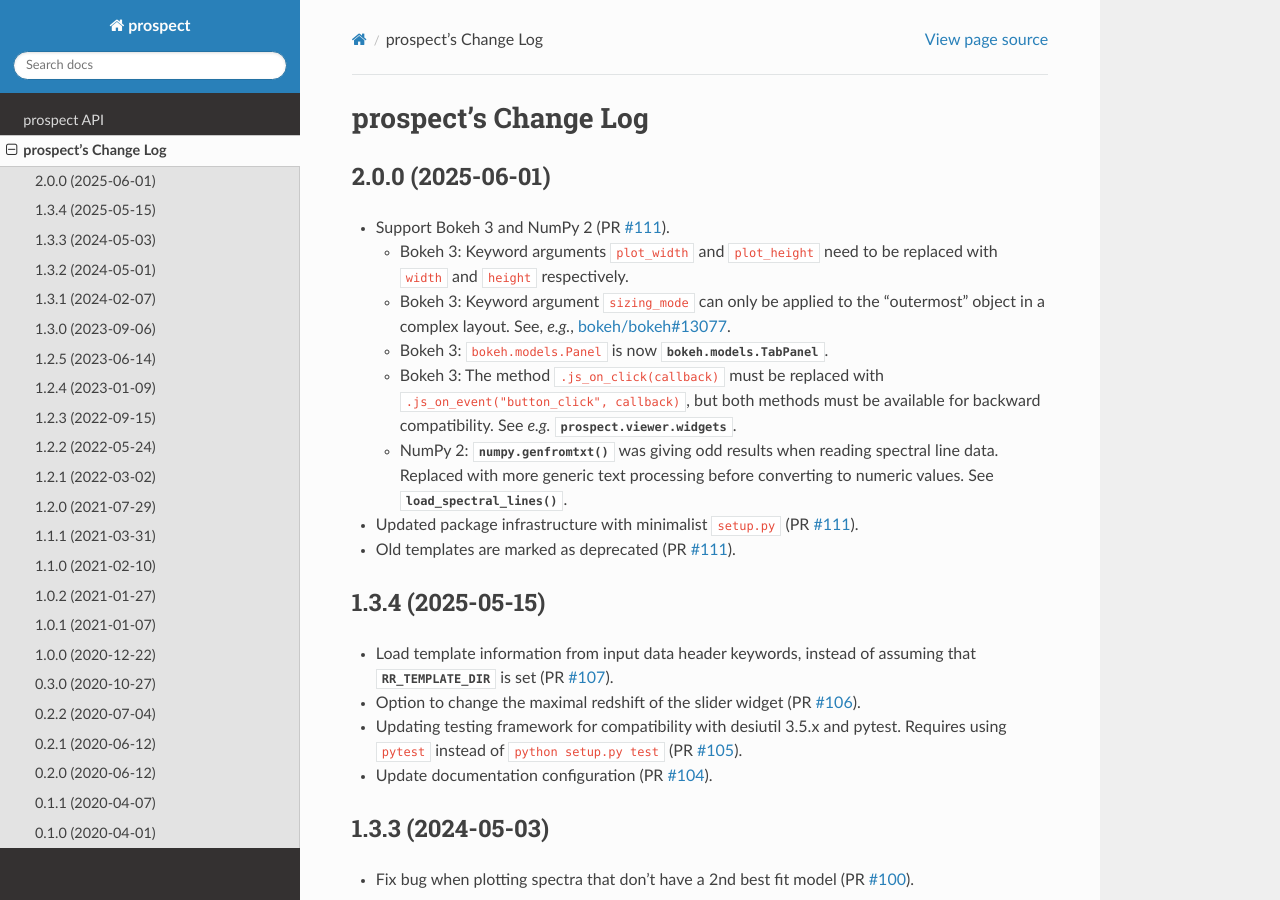
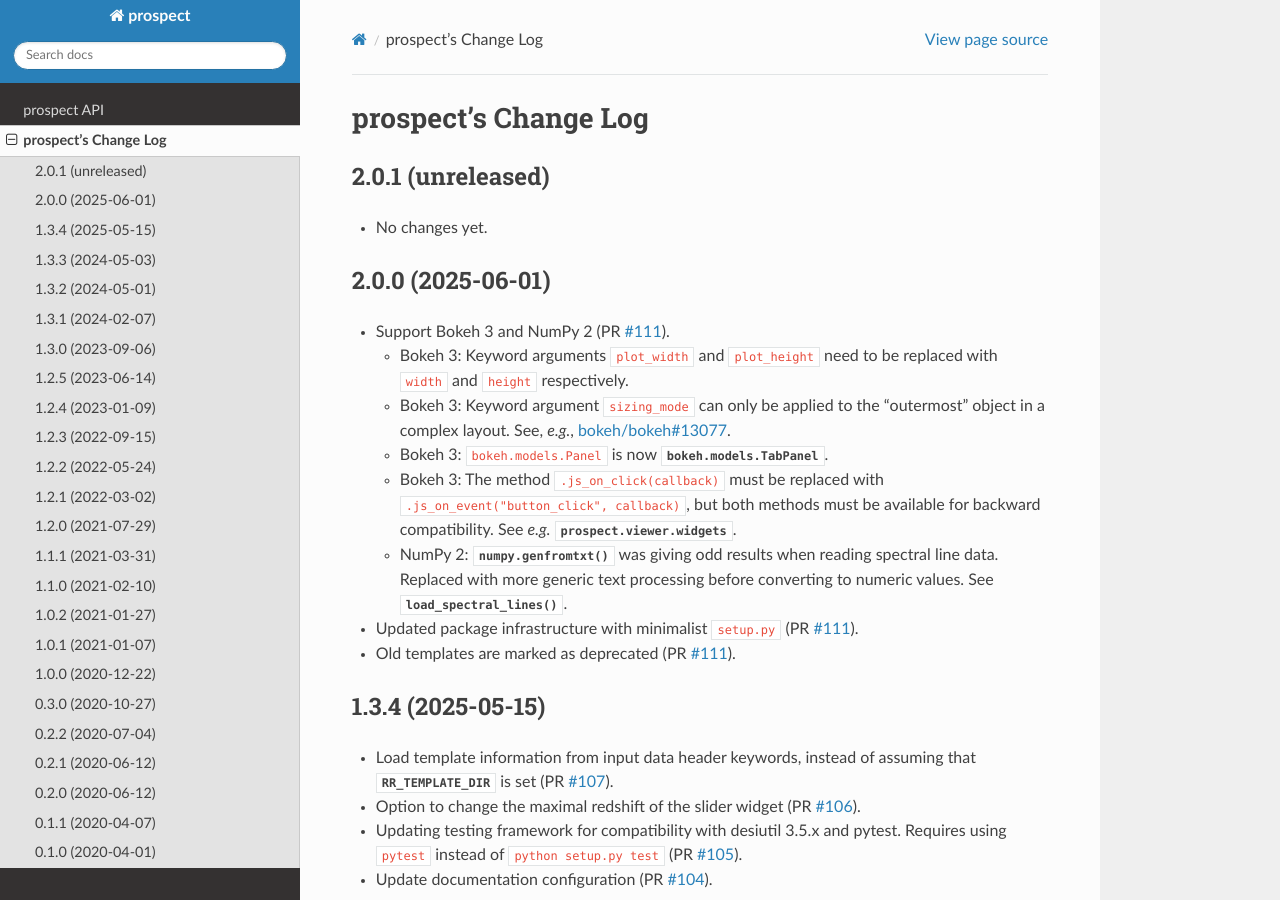
Before and after one commit to desihub/prospect, a Sphinx documentation site: the page built from doc/changes.rst, in a window 1280 px wide and 900 px high. Built offline with Sphinx 7.4.7 and the Read the Docs theme 3.1.0, drawn with Linux system fonts in a browser that asks for light colours.

Commit message:
bump version after tag

```diff
--- a/doc/changes.rst
+++ b/doc/changes.rst
@@ -1,6 +1,11 @@
 =====================
 prospect's Change Log
 =====================
+
+2.0.1 (unreleased)
+------------------
+
+* No changes yet.
 
 2.0.0 (2025-06-01)
 ------------------
--- a/py/prospect/_version.py
+++ b/py/prospect/_version.py
@@ -1 +1 @@
-__version__ = '2.0.0'
+__version__ = '2.0.1.dev637'
```
